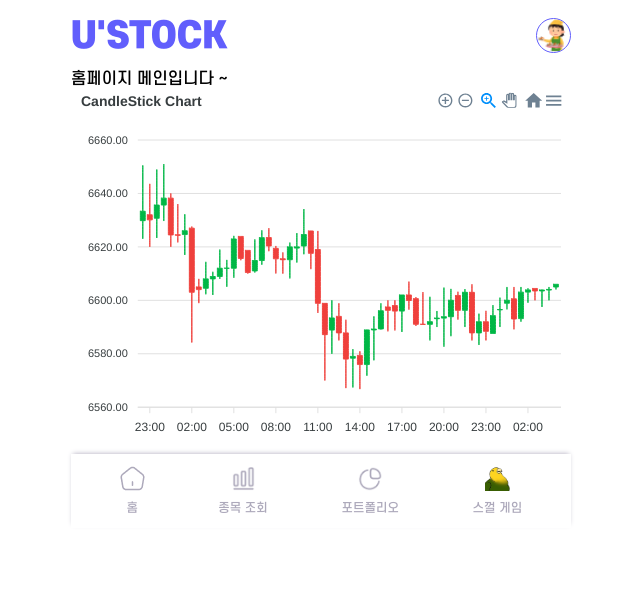
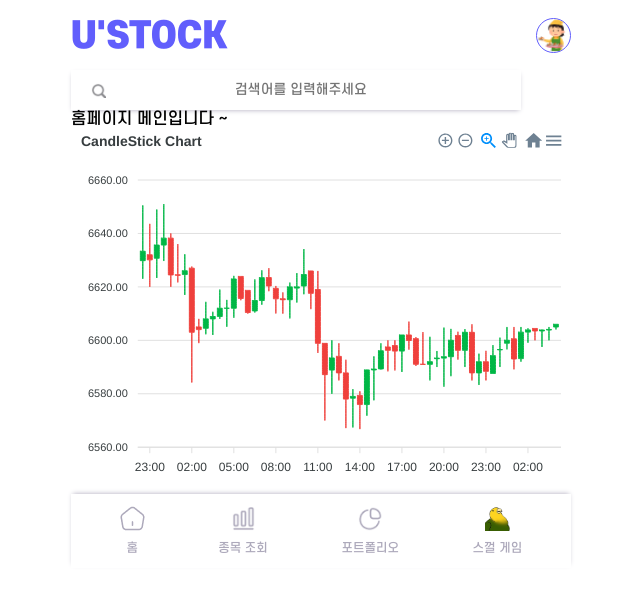
Before and after one commit to lucy726j/ustock-FE, a React (Create React App) app: page / in a window 1280 px wide. Shown: the top 592 px of the page, without its empty margins (319-959 px from the left). Built offline with nearby package versions, Linux system fonts and the light colour scheme.

Commit message:
chore: searchBar 레이아웃 구성

```diff
--- a/src/Component/Layout/Layout.tsx
+++ b/src/Component/Layout/Layout.tsx
@@ -1,11 +1,13 @@
 import exp from "constants";
 import Header from "./Header/Header";
 import NavBar from "./NavBar/NavBar";
+import SearchBar from "../SearchBar/SearchBar";
 
 const Layout = (props: { children: React.ReactNode }) => {
   return (
     <div>
       <Header />
+      <SearchBar />
       <main>{props.children}</main>
       <NavBar />
     </div>
--- /dev/null
+++ b/src/Component/SearchBar/SearchBar.tsx
@@ -0,0 +1,37 @@
+import styled from "styled-components";
+import searchImg from "../../img/search.png";
+
+const SearchBarStyle = styled.div`
+  width: 450px;
+  height: 40px;
+  box-shadow: 0px 2px 5px -2px #ada9bb;
+  border: none;
+  display: flex;
+  justify-content: start;
+  align-items: center;
+  gap: 20px;
+`;
+
+const SearchImg = styled.img`
+  width: 15px;
+  margin-left: 20px;
+`;
+
+const SearchInput = styled.input`
+  width: 350px;
+  text-align: center;
+  border: none;
+`;
+
+const SearchBar = () => {
+  return (
+    <div>
+      <SearchBarStyle>
+        <SearchImg src={searchImg} alt="검색 돋보기 이미지" />
+        <SearchInput placeholder="검색어를 입력해주세요" />
+      </SearchBarStyle>
+    </div>
+  );
+};
+
+export default SearchBar;
```
Also changed, not shown: src/img/search.png (added).
